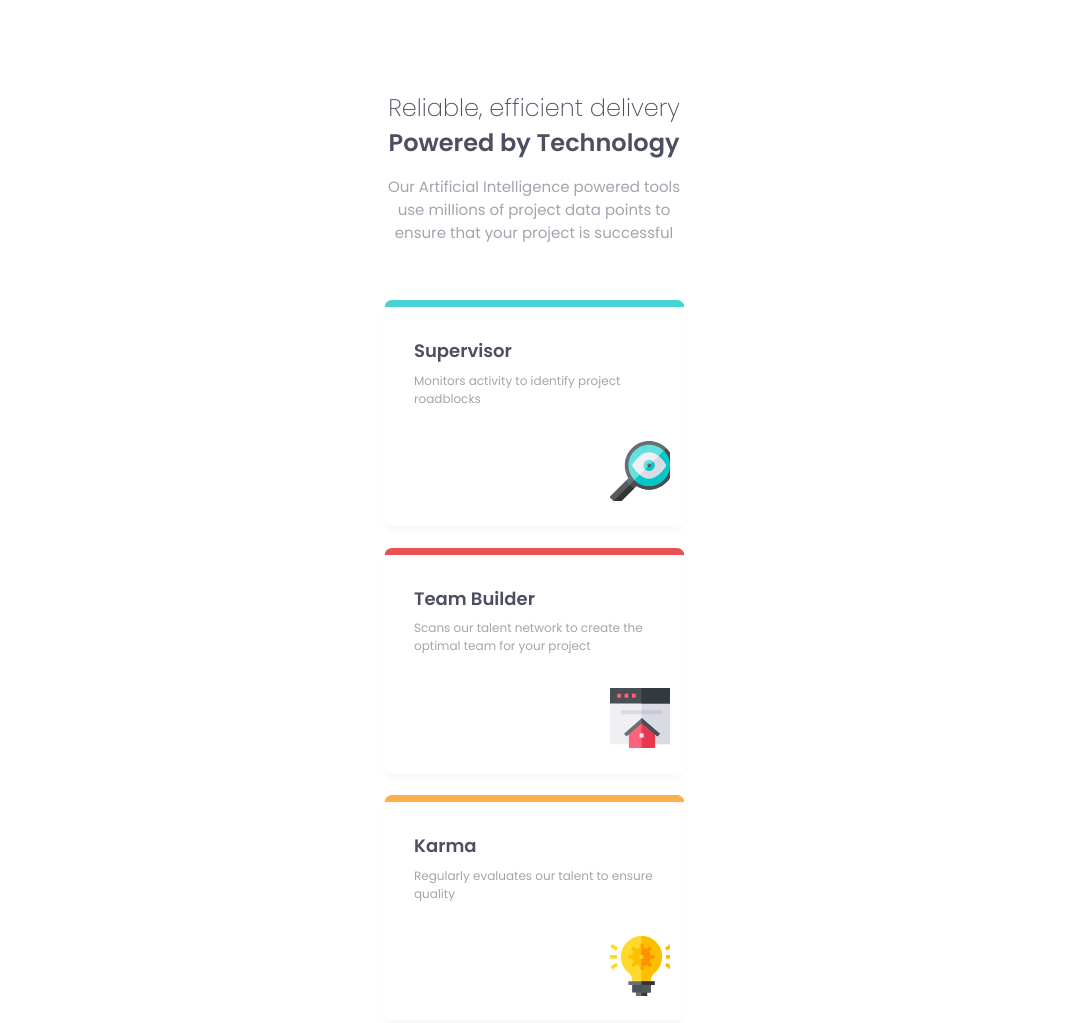
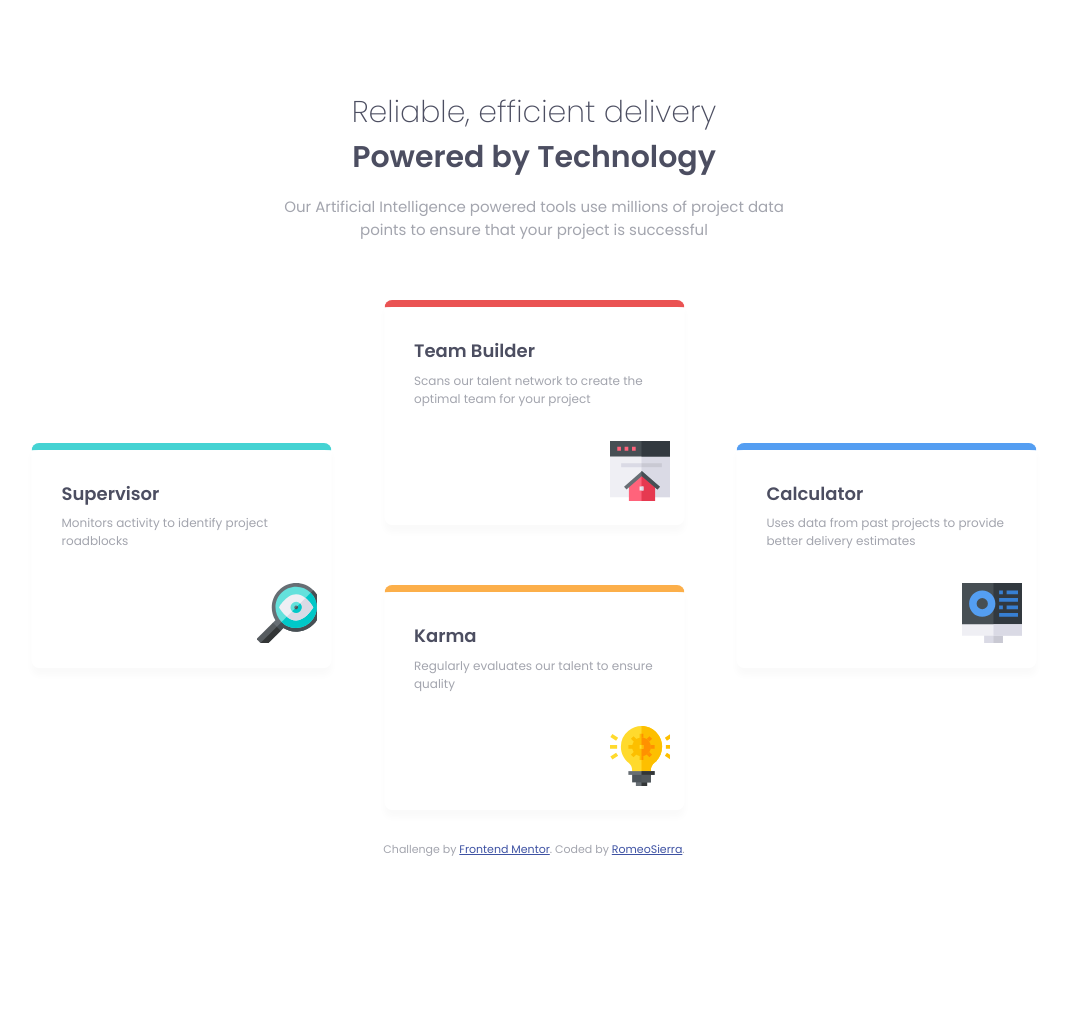
Before and after one commit to romeosierra2020/FEM-4card-feature, a plain HTML site: page index.html in a window 1280 px wide. Shown: the top 1023 px of the page, without its empty margins (106-1173 px from the left). Drawn offline with Linux system fonts and the light colour scheme.

Commit message:
First Production Ready

```diff
--- a/style.css
+++ b/style.css
@@ -136,3 +136,32 @@ section {
     position: relative;
     top: 70rem;
 }
+
+@media screen and (min-width: 1024px) {
+    :root {
+        --font-title-large: 2rem;
+    }
+    header {
+        width: 33.4rem;
+    }
+    section {
+        grid-template-columns: 22rem 22rem 22rem;
+        grid-template-rows: 8rem 8rem 8rem 8rem 8rem;
+        column-gap: 1.5rem;
+    }
+    .card-1 {
+        grid-area: 2/1/4/2;
+    }
+    .card-2 {
+        grid-area: 1/2/3/3;
+    }
+    .card-3 {
+        grid-area: 3/2/5/3;
+    }
+    .card-4 {
+        grid-area: 2/3/4/4;
+    }
+    .attribution {
+        top: 40rem;
+    }
+}
```
